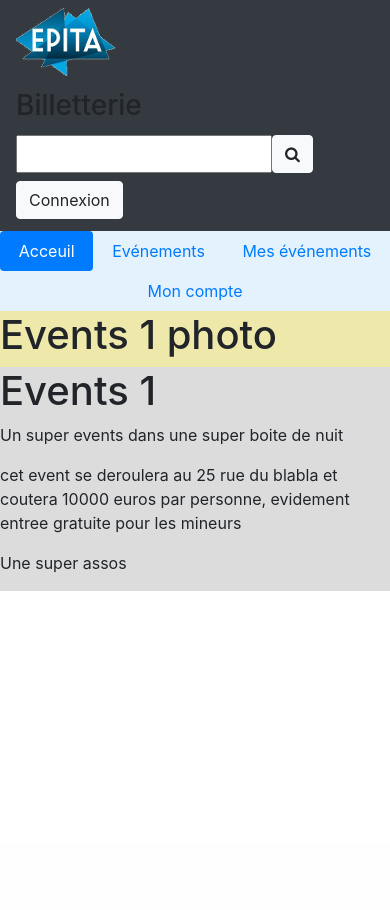
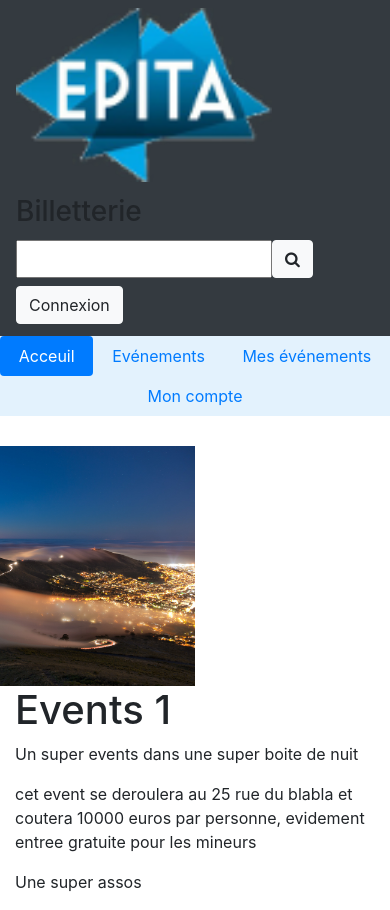
Before and after one commit to MrColorado/YakaChoisir, a Django app: page /event/ in a window 390 px wide. Before the commit the page ends 591 px from the top, so only its background shows below. Run offline with Django 3.2, Linux system fonts and the light colour scheme; some libraries are stand-ins or nearby versions.

Commit message:
[HTML] change style sheet

```diff
--- a/src/templates/page_defilante/page_defilente.html
+++ b/src/templates/page_defilante/page_defilente.html
@@ -2,11 +2,25 @@
 
 
 {% block  body%}
+    <style>
+        img{
+            display: block;
+            width: 100%;
+            height: auto;
+        }
+    div.container2{
+        position: relative;
+        right: 50%;
+    }
+    </style>
+    <div class="container" style="margin-top: 30px">
     <div class="row">
-    <div class="col-sm-4" style="background-color:palegoldenrod;">
-        <h1>Events 1 photo</h1>
+        <div class="col-sm-4">
+            <div class="container2">
+                <img src="../../static/img/photo1.jpg" class="float-left">
             </div>
-    <div class="col-sm-8" style="background-color:gainsboro;">
+        </div>
+        <div class="col-sm-8">
             <h1>Events 1</h1>
             <p>Un super events dans une super boite de nuit</p>
             <blockquote class="blockquote-reverse">
@@ -15,4 +29,5 @@
             </blockquote>
         </div>
     </div>
+    </div>
 {% endblock %}
```
Also changed, not shown: src/templates/home/index.html (+13 -4 lines). Lines whose indentation alone changed are shown as unchanged.
